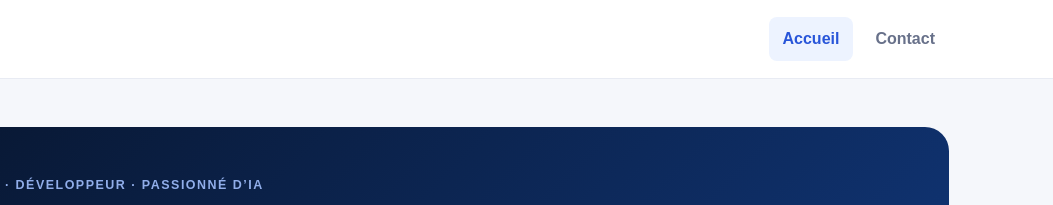
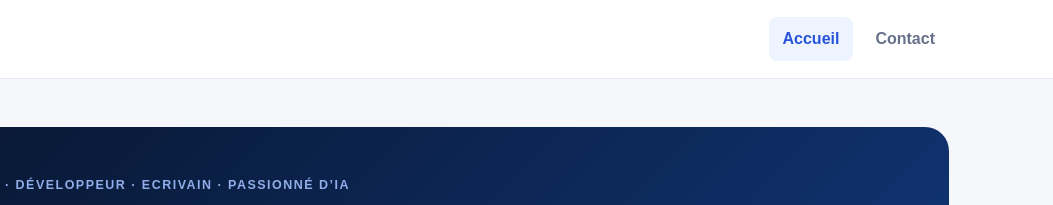
Before and after one commit to SAINLIOU-dot/SNS-site-equipe, a plain HTML site: page index.html in a window 1280 px wide. Shown: the top 205 px of the page, 227-1280 px from the left. Drawn offline with Linux system fonts and the light colour scheme.

Commit message:
destription all name

```diff
--- a/index.html
+++ b/index.html
@@ -25,7 +25,7 @@
     <main>
       <section class="hero">
         <div class="hero-copy">
-          <p class="eyebrow">Étudiant · Développeur · Passionné d’IA</p>
+          <p class="eyebrow">Étudiant · Développeur · Ecrivain · Passionné d’IA</p>
           <h1>Bonjour, je suis <span>Sainliou</span></h1>
           <p class="intro">
             Passionné par la conception numérique, je transforme mes idées en applications
```
Also changed, not shown: contact.html (+1 -1 lines).
